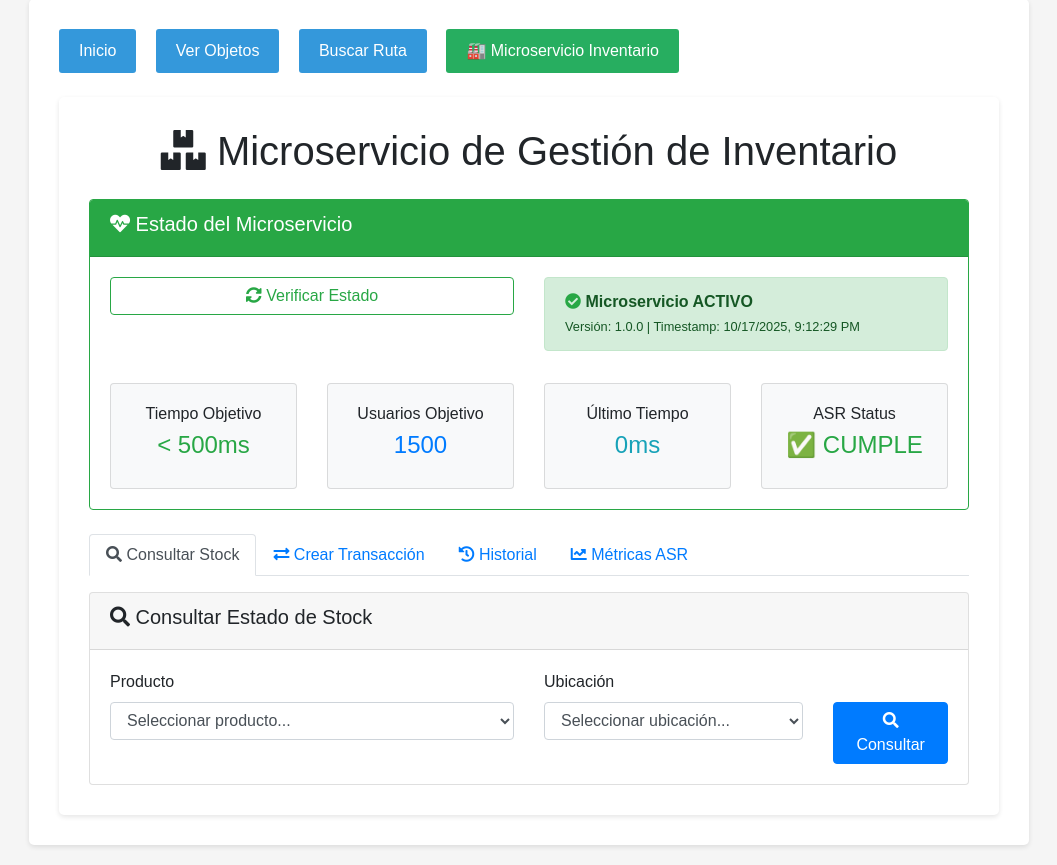
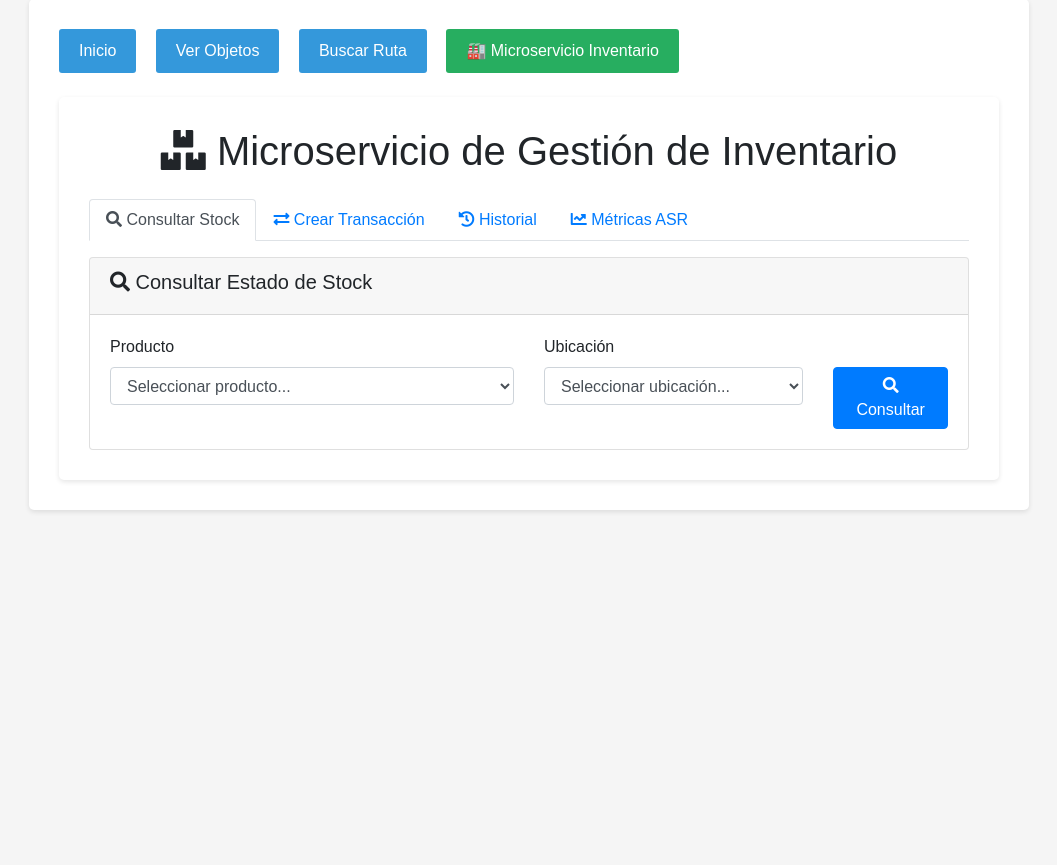
Before and after one commit to APERTUZ47/Arquisoft, a Django app: page /inventario/ in a window 1280 px wide. Shown: the part 147-1012 px from the top of the page, without its empty margins (111-1168 px from the left). After the commit the page ends 659 px from the top, so only its background shows below. Run offline with Django 3.2, Linux system fonts and the light colour scheme.

Commit message:
correcion front

```diff
--- a/casoArquisoft/consultarRutasBodega/templates/consultarRutasBodega/inventario_microservicio.html
+++ b/casoArquisoft/consultarRutasBodega/templates/consultarRutasBodega/inventario_microservicio.html
@@ -11,62 +11,7 @@
                 Microservicio de Gestión de Inventario
             </h1>
 
-            <!-- Panel de Estado del Sistema -->
-            <div class="card mb-4 border-success">
-                <div class="card-header bg-success text-white">
-                    <h5><i class="fas fa-heartbeat"></i> Estado del Microservicio</h5>
-                </div>
-                <div class="card-body">
-                    <div class="row">
-                        <div class="col-md-6">
-                            <button type="button" class="btn btn-outline-success btn-block" onclick="checkHealth()">
-                                <i class="fas fa-sync-alt"></i> Verificar Estado
-                            </button>
-                        </div>
-                        <div class="col-md-6">
-                            <div id="health-status" class="alert alert-info">
-                                <i class="fas fa-info-circle"></i> Haz clic para verificar el estado del microservicio
-                            </div>
-                        </div>
-                    </div>
 
-                    <!-- Métricas ASR -->
-                    <div class="row mt-3">
-                        <div class="col-md-3 text-center">
-                            <div class="card bg-light">
-                                <div class="card-body">
-                                    <h6>Tiempo Objetivo</h6>
-                                    <h4 class="text-success">&lt; 500ms</h4>
-                                </div>
-                            </div>
-                        </div>
-                        <div class="col-md-3 text-center">
-                            <div class="card bg-light">
-                                <div class="card-body">
-                                    <h6>Usuarios Objetivo</h6>
-                                    <h4 class="text-primary">1500</h4>
-                                </div>
-                            </div>
-                        </div>
-                        <div class="col-md-3 text-center">
-                            <div class="card bg-light">
-                                <div class="card-body">
-                                    <h6>Último Tiempo</h6>
-                                    <h4 id="last-response-time" class="text-info">-</h4>
-                                </div>
-                            </div>
-                        </div>
-                        <div class="col-md-3 text-center">
-                            <div class="card bg-light">
-                                <div class="card-body">
-                                    <h6>ASR Status</h6>
-                                    <h4 id="asr-status" class="text-muted">-</h4>
-                                </div>
-                            </div>
-                        </div>
-                    </div>
-                </div>
-            </div>
 
             <!-- Tabs para diferentes operaciones -->
             <ul class="nav nav-tabs" id="inventoryTabs" role="tablist">
@@ -284,41 +229,7 @@
 <script>
 const API_BASE_URL = '/api/inventory';
 
-// Función para verificar el estado del microservicio
-async function checkHealth() {
-    try {
-        const startTime = performance.now();
-        const response = await fetch(`${API_BASE_URL}/health/`);
-        const endTime = performance.now();
-        const responseTime = Math.round(endTime - startTime);
 
-        if (response.ok) {
-            const data = await response.json();
-
-            document.getElementById('health-status').innerHTML = `
-                <i class="fas fa-check-circle text-success"></i>
-                <strong>Microservicio ACTIVO</strong><br>
-                <small>Versión: ${data.version} | Timestamp: ${new Date(data.timestamp).toLocaleString()}</small>
-            `;
-            document.getElementById('health-status').className = 'alert alert-success';
-
-            // Actualizar métricas
-            document.getElementById('last-response-time').textContent = `${responseTime}ms`;
-            document.getElementById('asr-status').textContent = responseTime <= 500 ? '✅ CUMPLE' : '❌ NO CUMPLE';
-            document.getElementById('asr-status').className = responseTime <= 500 ? 'text-success' : 'text-danger';
-
-        } else {
-            throw new Error('Error en la respuesta');
-        }
-    } catch (error) {
-        document.getElementById('health-status').innerHTML = `
-            <i class="fas fa-exclamation-triangle text-danger"></i>
-            <strong>Error al conectar con el microservicio</strong><br>
-            <small>${error.message}</small>
-        `;
-        document.getElementById('health-status').className = 'alert alert-danger';
-    }
-}
 
 // Función para consultar stock
 document.getElementById('stock-form').addEventListener('submit', async function(e) {
@@ -347,7 +258,7 @@ document.getElementById('stock-form').addEventListener('submit', async function(
                     <div class="col-md-6">
                         <strong>Cantidad Reservada:</strong> ${data.cantidad_reservada}<br>
                         <strong>Disponible:</strong> <span class="badge badge-success">${data.cantidad_disponible}</span><br>
-                        <strong>Tiempo de respuesta:</strong> ${responseTime}ms ${responseTime <= 500 ? '✅' : '❌'}
+                        <strong>Tiempo de respuesta:</strong> ${responseTime}ms
                     </div>
                 </div>
             `;
@@ -398,8 +309,8 @@ document.getElementById('transaction-form').addEventListener('submit', async fun
                     </div>
                     <div class="col-md-6">
                         <strong>Tiempo de procesamiento:</strong> ${Math.round(data.processing_time_ms)}ms<br>
-                        <strong>ASR Cumplido:</strong> ${data.asr_compliant ? '✅ SÍ' : '❌ NO'}<br>
-                        <strong>Tiempo total:</strong> ${responseTime}ms ${responseTime <= 500 ? '✅' : '❌'}
+                        <strong>Transacción exitosa</strong> ✅<br>
+                        <strong>Tiempo total:</strong> ${responseTime}ms
                     </div>
                 </div>
             `;
@@ -575,9 +486,10 @@ function clearTransactionForm() {
     document.getElementById('transaction-result').style.display = 'none';
 }
 
-// Auto-verificar estado al cargar la página
+// Página cargada - sin verificaciones automáticas
 document.addEventListener('DOMContentLoaded', function() {
-    checkHealth();
+    // JMeter realizará las pruebas de carga
+    console.log('Panel de inventario cargado - Listo para operaciones manuales');
 });
 </script>
 {% endblock %}
```
